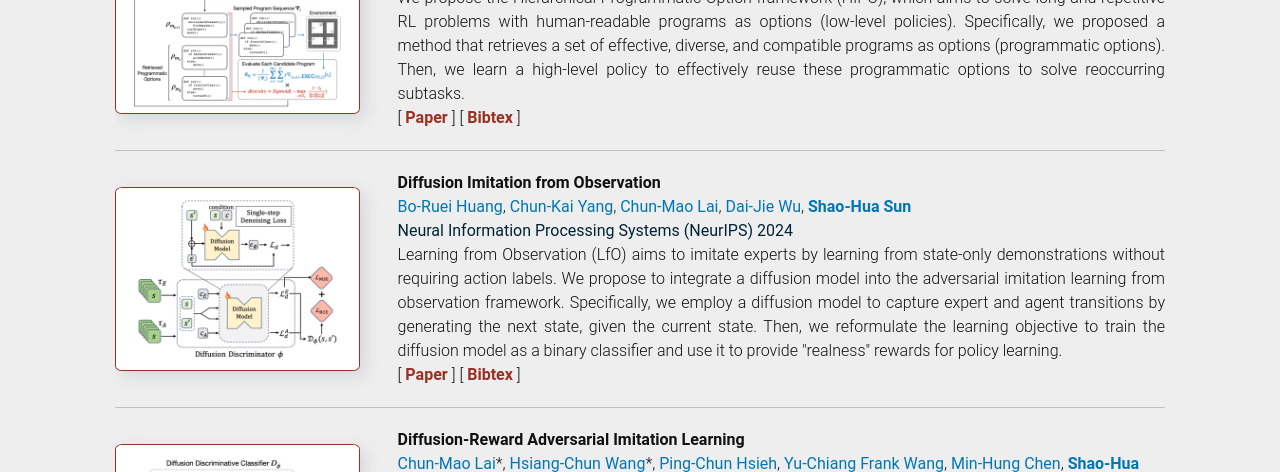
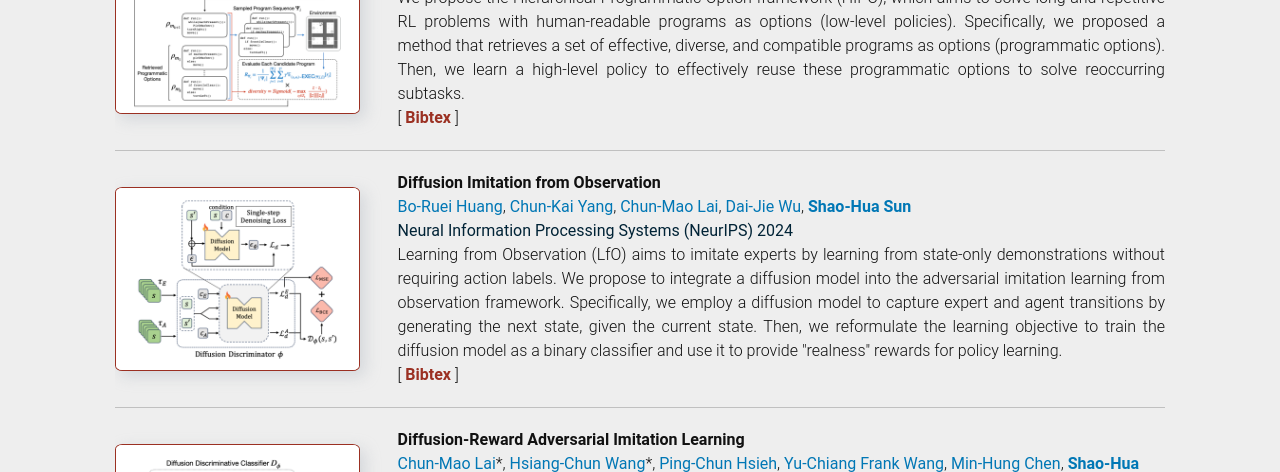
Before and after one commit to shaohua0116/shaohua0116.github.io, a Jekyll site: the page built from index.html, in a window 1280 px wide and 900 px high, scrolled down 2111 px. Shown: the part 152-624 px from the top of the window. Built offline with Jekyll 4.4.1, drawn with Linux system fonts in a browser that asks for light colours; some web fonts are replaced.

Commit message:
neurips 2024

```diff
--- a/_data/publications.yml
+++ b/_data/publications.yml
@@ -19,8 +19,6 @@
   desc: 'We propose the Hierarchical Programmatic Option framework (HIPO), which aims to solve long and repetitive RL problems with human-readable programs as options (low-level policies). Specifically, we proposed a method that retrieves a set of effective, diverse, and compatible programs as options (programmatic options). Then, we learn a high-level policy to effectively reuse these programmatic options to solve reoccurring subtasks.'
   abstract: 'Deep reinforcement learning (deep RL) aims at learning policies to solve decision-making problems. However, previous approaches employed neural network policies for policy learning, making it hard to interpret the decision-making process. On the other hand, prior works (Trivedi et al., 2021; Liu et al., 2023; Carvalho et al., 2024) proposed to use human-readable programs as policies to increase the interpretability of the decision-making pipeline. However, programmatic policies generated by (Trivedi et al., 2021; Liu et al., 2023; Carvalho et al., 2024) can not effectively solve long and repetitive RL tasks and can not generalize to even longer horizon during testing. To solve these problems, we propose the Hierarchical Programmatic Option framework (HIPO), which aims to solve long and repetitive RL problems with human-readable programs as options (low-level policies). Specifically, we proposed a method that retrieves a set of effective, diverse, and compatible programs as options (programmatic options). Then, we learn a high-level policy to effectively reuse these programmatic options to solve reoccurring subtasks. Our proposed framework outperforms programmatic RL and deep RL baselines on various tasks. Ablation studies justify the effectiveness of our proposed search algorithm for retrieving a set of programmatic options.'
   tags:
-    - name: 'Paper'
-      url:  'https://arxiv.org/abs/2405.16194'
     - name: 'Bibtex'
       url:  '/bibtex/hipo.txt'
   publisher:  'Neural Information Processing Systems (NeurIPS) 2024'
@@ -46,8 +44,6 @@
   desc: 'Learning from Observation (LfO) aims to imitate experts by learning from state-only demonstrations without requiring action labels. We propose to integrate a diffusion model into the adversarial imitation learning from observation framework. Specifically, we employ a diffusion model to capture expert and agent transitions by generating the next state, given the current state. Then, we reformulate the learning objective to train the diffusion model as a binary classifier and use it to provide "realness" rewards for policy learning.'
   abstract: 'Learning from Observation (LfO) aims to imitate experts by learning from state-only demonstrations without requiring action labels. Existing adversarial imitation learning approaches learn a generator agent policy to produce state transitions that are indistinguishable to a discriminator that learns to classify agent and expert state transitions. Despite its simplicity in formulation, these methods are often sensitive to hyperparameters and brittle to train. Motivated by the recent success of diffusion models in generative modeling, we propose to integrate a diffusion model into the adversarial imitation learning from observation framework. Specifically, we employ a diffusion model to capture expert and agent transitions by generating the next state, given the current state. Then, we reformulate the learning objective to train the diffusion model as a binary classifier and use it to provide ``realness'' rewards for policy learning. Our proposed framework, Diffusion Imitation from Observation (DIFO), demonstrates superior performance in various continuous control domains, including navigation, locomotion, manipulation, and games.'
   tags:
-    - name: 'Paper'
-      url:  'https://arxiv.org/abs/2405.16194'
     - name: 'Bibtex'
       url:  '/bibtex/drail.txt'
   publisher:  'Neural Information Processing Systems (NeurIPS) 2024'
```
